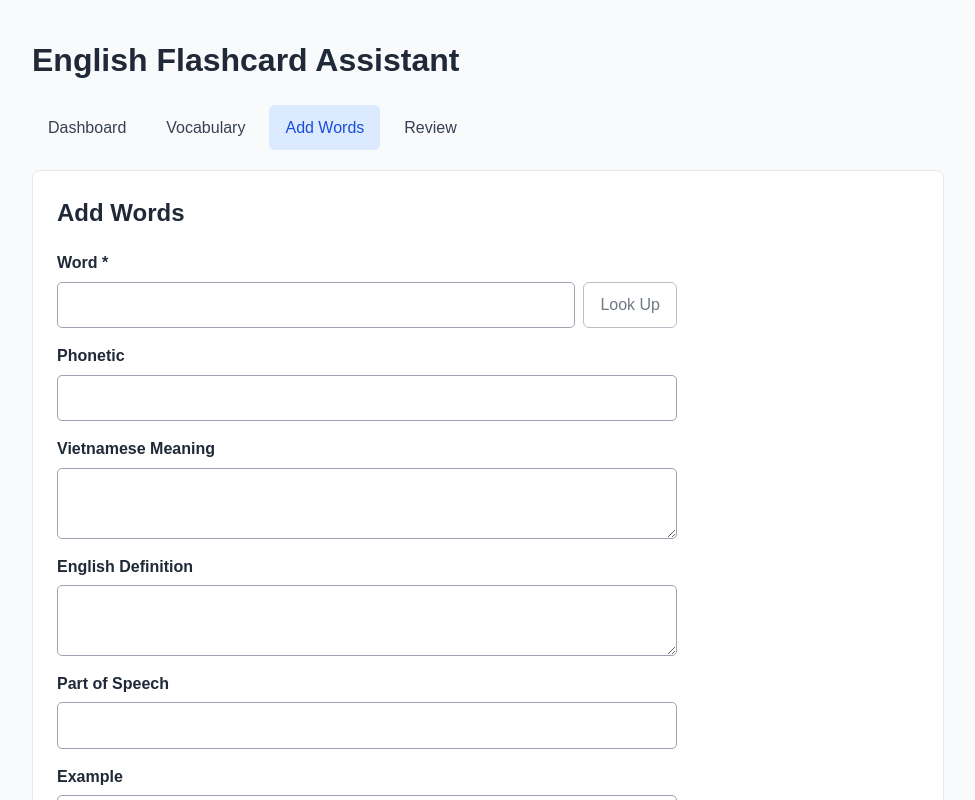
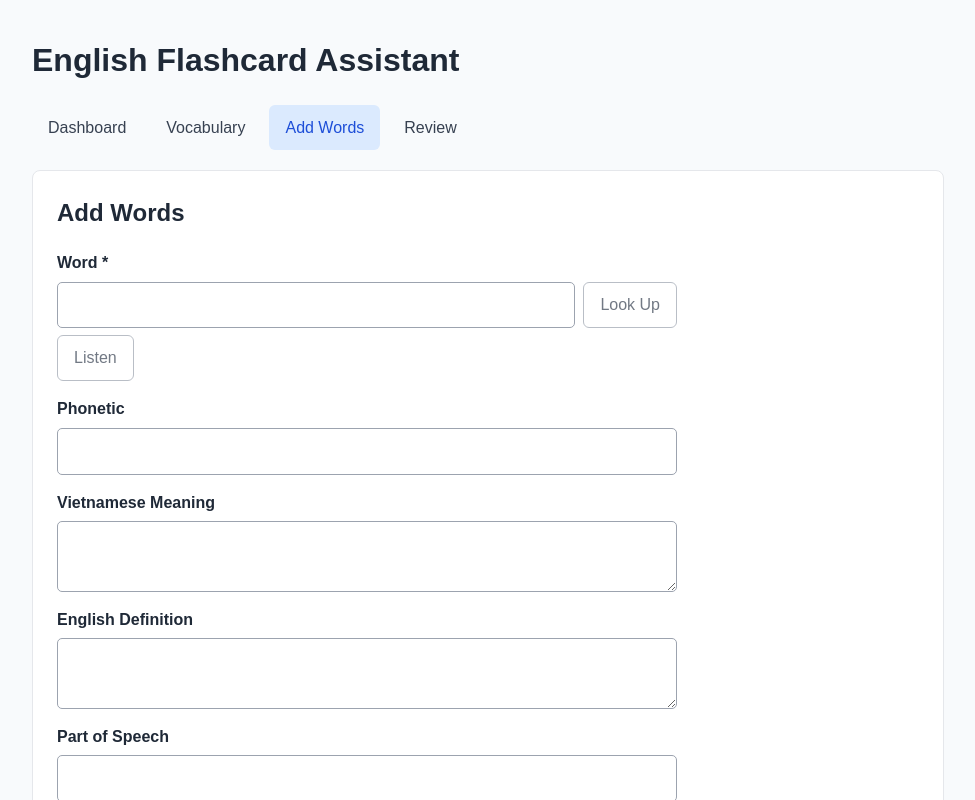
Before and after one commit to nhannngungu/english-flashcard-assistant, a React (Vite) app in the folder client/: page / in a window 1280 px wide. Both pictures are taken after a click on the button "Add Words". Shown: the top 800 px of the page, without its empty margins (152-1127 px from the left). Built offline with nearby package versions, Linux system fonts and the light colour scheme; no server answers.

Commit message:
feat(pronunciation): add audio playback with speech fallback

```diff
--- /dev/null
+++ b/client/src/components/PronunciationButton.jsx
@@ -0,0 +1,136 @@
+import { useEffect, useRef, useState } from 'react'
+
+function supportsSpeechSynthesis() {
+  return (
+    typeof window !== 'undefined' &&
+    'speechSynthesis' in window &&
+    'SpeechSynthesisUtterance' in window
+  )
+}
+
+function PronunciationButton({ audioUrl = '', word = '' }) {
+  const audioRef = useRef(null)
+  const playRequestRef = useRef(0)
+  const [error, setError] = useState('')
+  const trimmedWord = word.trim()
+
+  function stopPlayback() {
+    if (audioRef.current) {
+      try {
+        audioRef.current.pause()
+        audioRef.current.currentTime = 0
+      } catch {
+        // The browser can reject cleanup for an audio file that never loaded.
+      }
+
+      audioRef.current = null
+    }
+
+    if (supportsSpeechSynthesis()) {
+      try {
+        window.speechSynthesis.cancel()
+      } catch {
+        // Some browsers expose the API but cannot start speech playback.
+      }
+    }
+  }
+
+  useEffect(() => stopPlayback, [])
+
+  function speakWord(requestId) {
+    if (!supportsSpeechSynthesis()) {
+      setError('Pronunciation is unavailable in this browser.')
+      return
+    }
+
+    try {
+      const speechSynthesis = window.speechSynthesis
+      const utterance = new window.SpeechSynthesisUtterance(trimmedWord)
+      const englishVoice = speechSynthesis
+        .getVoices()
+        .find((voice) => /^en(?:[-_]|$)/i.test(voice.lang))
+
+      utterance.lang = 'en-US'
+      utterance.rate = 0.9
+
+      if (englishVoice) {
+        utterance.voice = englishVoice
+        utterance.lang = englishVoice.lang
+      }
+
+      utterance.onerror = (event) => {
+        if (playRequestRef.current === requestId && event.error !== 'canceled') {
+          setError('Pronunciation could not be played. Please try again.')
+        }
+      }
+
+      speechSynthesis.cancel()
+      speechSynthesis.speak(utterance)
+    } catch {
+      setError('Pronunciation is unavailable in this browser.')
+    }
+  }
+
+  function handleListen() {
+    if (!trimmedWord) {
+      return
+    }
+
+    const requestId = playRequestRef.current + 1
+    playRequestRef.current = requestId
+    setError('')
+    stopPlayback()
+
+    if (!audioUrl.trim()) {
+      speakWord(requestId)
+      return
+    }
+
+    let hasFallenBack = false
+    const useSpeechFallback = () => {
+      if (hasFallenBack || playRequestRef.current !== requestId) {
+        return
+      }
+
+      hasFallenBack = true
+      audioRef.current = null
+      speakWord(requestId)
+    }
+
+    try {
+      const audio = new Audio(audioUrl.trim())
+      audioRef.current = audio
+      audio.addEventListener('error', useSpeechFallback, { once: true })
+      audio.addEventListener(
+        'ended',
+        () => {
+          if (playRequestRef.current === requestId) {
+            audioRef.current = null
+          }
+        },
+        { once: true },
+      )
+
+      Promise.resolve(audio.play()).catch(useSpeechFallback)
+    } catch {
+      useSpeechFallback()
+    }
+  }
+
+  return (
+    <div className="pronunciation-control">
+      <button
+        aria-label={`Listen to ${trimmedWord || 'the word'}`}
+        className="secondary-button"
+        disabled={!trimmedWord}
+        onClick={handleListen}
+        type="button"
+      >
+        Listen
+      </button>
+      {error && <p className="pronunciation-error" role="alert">{error}</p>}
+    </div>
+  )
+}
+
+export default PronunciationButton
--- a/client/src/components/VocabularyFormFields.jsx
+++ b/client/src/components/VocabularyFormFields.jsx
@@ -1,4 +1,6 @@
-function VocabularyFormFields({ form, isLookingUp = false, onChange, onLookup }) {
+import PronunciationButton from './PronunciationButton.jsx'
+
+function VocabularyFormFields({ form, isLookingUp = false, onChange, onLookup, showPronunciation = false }) {
   return (
     <>
       <div className="form-field">
@@ -11,6 +13,7 @@ function VocabularyFormFields({ form, isLookingUp = false, onChange, onLookup })
             </button>
           )}
         </div>
+        {showPronunciation && <PronunciationButton audioUrl={form.audio_url} word={form.word} />}
       </div>
 
       <div className="form-field">
--- a/client/src/index.css
+++ b/client/src/index.css
@@ -173,6 +173,19 @@ th {
 .word-lookup-control button {
   flex: 0 0 auto;
   white-space: nowrap;
+}
+
+.pronunciation-control {
+  align-items: start;
+  display: grid;
+  gap: 0.35rem;
+  justify-items: start;
+}
+
+.pronunciation-error {
+  color: #b91c1c;
+  font-size: 0.9rem;
+  margin: 0;
 }
 
 .lookup-sources {
--- a/client/src/pages/AddWordsPage.jsx
+++ b/client/src/pages/AddWordsPage.jsx
@@ -90,7 +90,13 @@ function AddWordsPage({ onVocabularyCreated }) {
 
   return (
     <form className="word-form" onSubmit={handleSubmit}>
-      <VocabularyFormFields form={form} isLookingUp={isLookingUp} onChange={handleChange} onLookup={handleLookup} />
+      <VocabularyFormFields
+        form={form}
+        isLookingUp={isLookingUp}
+        onChange={handleChange}
+        onLookup={handleLookup}
+        showPronunciation
+      />
 
       {(dictionarySource || translationSource) && (
         <div className="lookup-sources" role="status">
--- a/client/src/pages/ReviewPage.jsx
+++ b/client/src/pages/ReviewPage.jsx
@@ -1,5 +1,6 @@
 import { useEffect, useState } from 'react'
 import { getVocabularies, updateVocabularyStatus } from '../api/vocabularies.js'
+import PronunciationButton from '../components/PronunciationButton.jsx'
 import { getEnglishDefinition, getVietnameseMeaning } from '../utils/vocabulary.js'
 
 function ReviewPage() {
@@ -78,6 +79,7 @@ function ReviewPage() {
         <p className="flashcard-label">Word</p>
         <h3>{currentCard.word}</h3>
         {currentCard.part_of_speech && <p className="part-of-speech">{currentCard.part_of_speech}</p>}
+        <PronunciationButton audioUrl={currentCard.audio_url} word={currentCard.word} />
 
         {isRevealed && (
           <div className="flashcard-answer">
```
